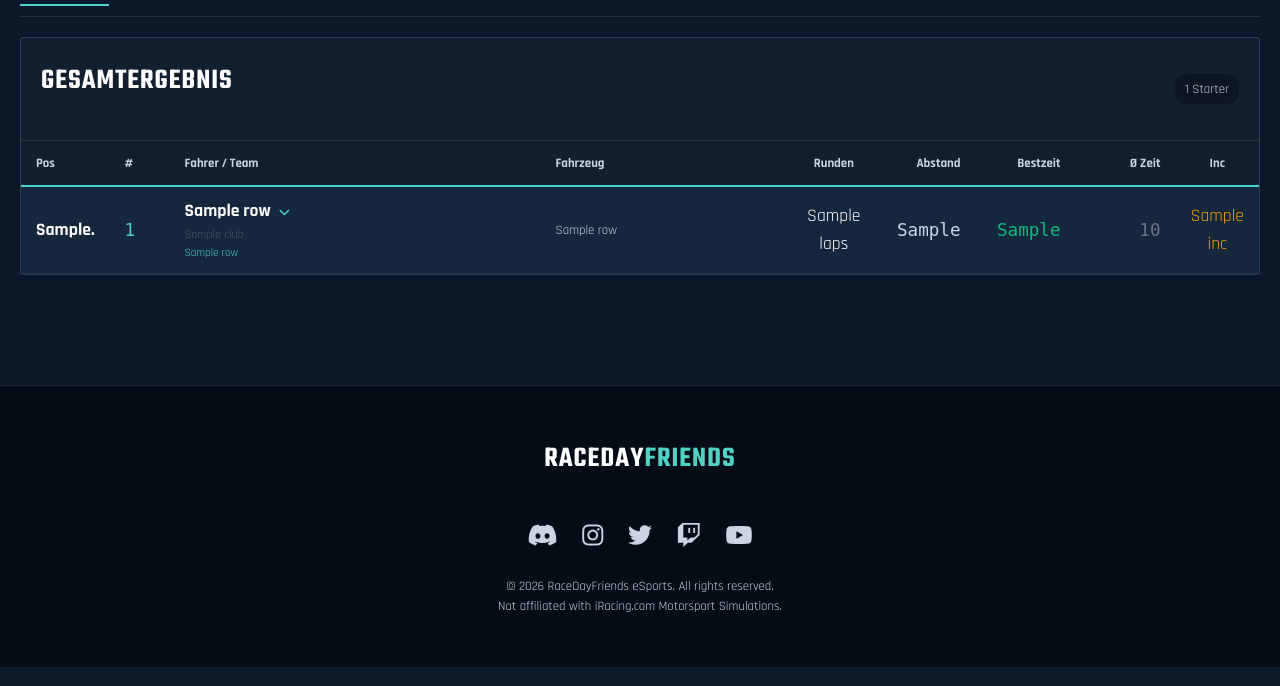
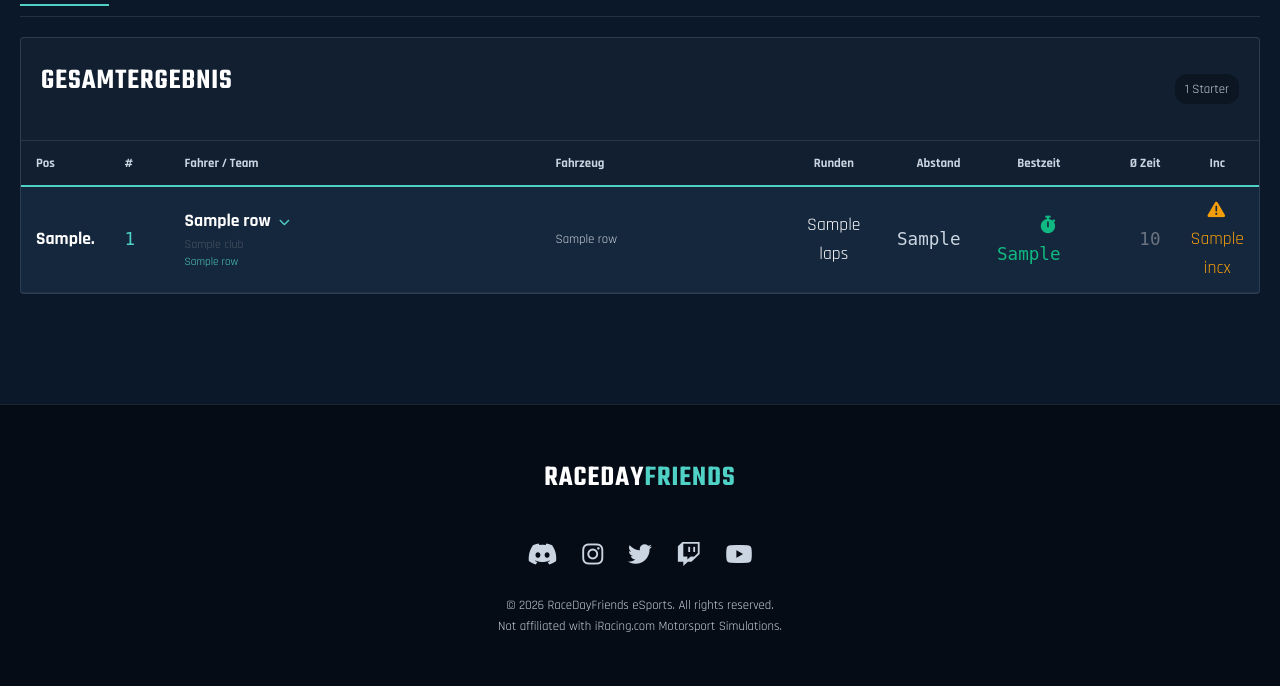
Before and after one commit to patman1712/racedayfriends, a Python web app: template templates/boxengasse_result_detail.html in a window 1280 px wide. Shown: the part 304-990 px from the top of the page. Run offline with Jinja, Linux system fonts and the light colour scheme; the template is opened without the code that fills it: most values are stand-ins (such as "Sample title", 1, 10 or a date in 2020); grey boxes marked "Sample" are stand-in pictures; some libraries are stand-ins or nearby versions.

Commit message:
Add icons to best lap and incidents columns in race results

```diff
--- a/templates/boxengasse_result_detail.html
+++ b/templates/boxengasse_result_detail.html
@@ -73,13 +73,13 @@
                                 {{ row.overall_gap }}
                             </td>
                             <td style="padding: 10px 15px; text-align: right; color: #10b981; font-family: monospace;">
-                                {{ row.best_lap }}
+                                <i class="fas fa-stopwatch" style="margin-right: 5px;"></i>{{ row.best_lap }}
                             </td>
                             <td style="padding: 10px 15px; text-align: right; color: #6b7280; font-family: monospace;">
                                 {{ row.avg_lap }}
                             </td>
                             <td style="padding: 10px 15px; text-align: center; color: {% if row.inc == 0 %}#10b981{% elif row.inc > 10 %}#ef4444{% else %}#f59e0b{% endif %};">
-                                {{ row.inc }}
+                                <i class="fas fa-exclamation-triangle" style="margin-right: 2px;"></i>{{ row.inc }}x
                             </td>
                         </tr>
                         <!-- Driver Details Sub-Rows -->
@@ -103,9 +103,9 @@
                                             <tr>
                                                 <td style="padding: 5px 10px;">{{ d.name }}</td>
                                                 <td style="padding: 5px 10px; text-align: center;">{{ d.laps }}</td>
-                                                <td style="padding: 5px 10px; text-align: right; font-family: monospace;">{{ d.best_lap }}</td>
+                                                <td style="padding: 5px 10px; text-align: right; font-family: monospace;"><i class="fas fa-stopwatch" style="margin-right: 5px;"></i>{{ d.best_lap }}</td>
                                                 <td style="padding: 5px 10px; text-align: right; font-family: monospace;">{{ d.avg_lap }}</td>
-                                                <td style="padding: 5px 10px; text-align: center; color: {% if d.inc == 0 %}#10b981{% elif d.inc > 10 %}#ef4444{% else %}#f59e0b{% endif %};">{{ d.inc }}</td>
+                                                <td style="padding: 5px 10px; text-align: center; color: {% if d.inc == 0 %}#10b981{% elif d.inc > 10 %}#ef4444{% else %}#f59e0b{% endif %};"><i class="fas fa-exclamation-triangle" style="margin-right: 2px;"></i>{{ d.inc }}x</td>
                                                 <td style="padding: 5px 10px; text-align: right;">
                                                     {{ d.irating }}
                                                     {% if d.new_irating != 0 and d.new_irating != d.irating %}
@@ -183,13 +183,13 @@
                                 {{ row.gap }}
                             </td>
                             <td style="padding: 10px 15px; text-align: right; color: #10b981; font-family: monospace;">
-                                {{ row.best_lap }}
+                                <i class="fas fa-stopwatch" style="margin-right: 5px;"></i>{{ row.best_lap }}
                             </td>
                             <td style="padding: 10px 15px; text-align: right; color: #6b7280; font-family: monospace;">
                                 {{ row.avg_lap }}
                             </td>
                             <td style="padding: 10px 15px; text-align: center; color: {% if row.inc == 0 %}#10b981{% elif row.inc > 10 %}#ef4444{% else %}#f59e0b{% endif %};">
-                                {{ row.inc }}
+                                <i class="fas fa-exclamation-triangle" style="margin-right: 2px;"></i>{{ row.inc }}x
                             </td>
                         </tr>
                         <!-- Driver Details Sub-Rows -->
@@ -213,9 +213,9 @@
                                             <tr>
                                                 <td style="padding: 5px 10px;">{{ d.name }}</td>
                                                 <td style="padding: 5px 10px; text-align: center;">{{ d.laps }}</td>
-                                                <td style="padding: 5px 10px; text-align: right; font-family: monospace;">{{ d.best_lap }}</td>
+                                                <td style="padding: 5px 10px; text-align: right; font-family: monospace;"><i class="fas fa-stopwatch" style="margin-right: 5px;"></i>{{ d.best_lap }}</td>
                                                 <td style="padding: 5px 10px; text-align: right; font-family: monospace;">{{ d.avg_lap }}</td>
-                                                <td style="padding: 5px 10px; text-align: center; color: {% if d.inc == 0 %}#10b981{% elif d.inc > 10 %}#ef4444{% else %}#f59e0b{% endif %};">{{ d.inc }}</td>
+                                                <td style="padding: 5px 10px; text-align: center; color: {% if d.inc == 0 %}#10b981{% elif d.inc > 10 %}#ef4444{% else %}#f59e0b{% endif %};"><i class="fas fa-exclamation-triangle" style="margin-right: 2px;"></i>{{ d.inc }}x</td>
                                                 <td style="padding: 5px 10px; text-align: right;">
                                                     {{ d.irating }}
                                                     {% if d.new_irating != 0 and d.new_irating != d.irating %}
```
